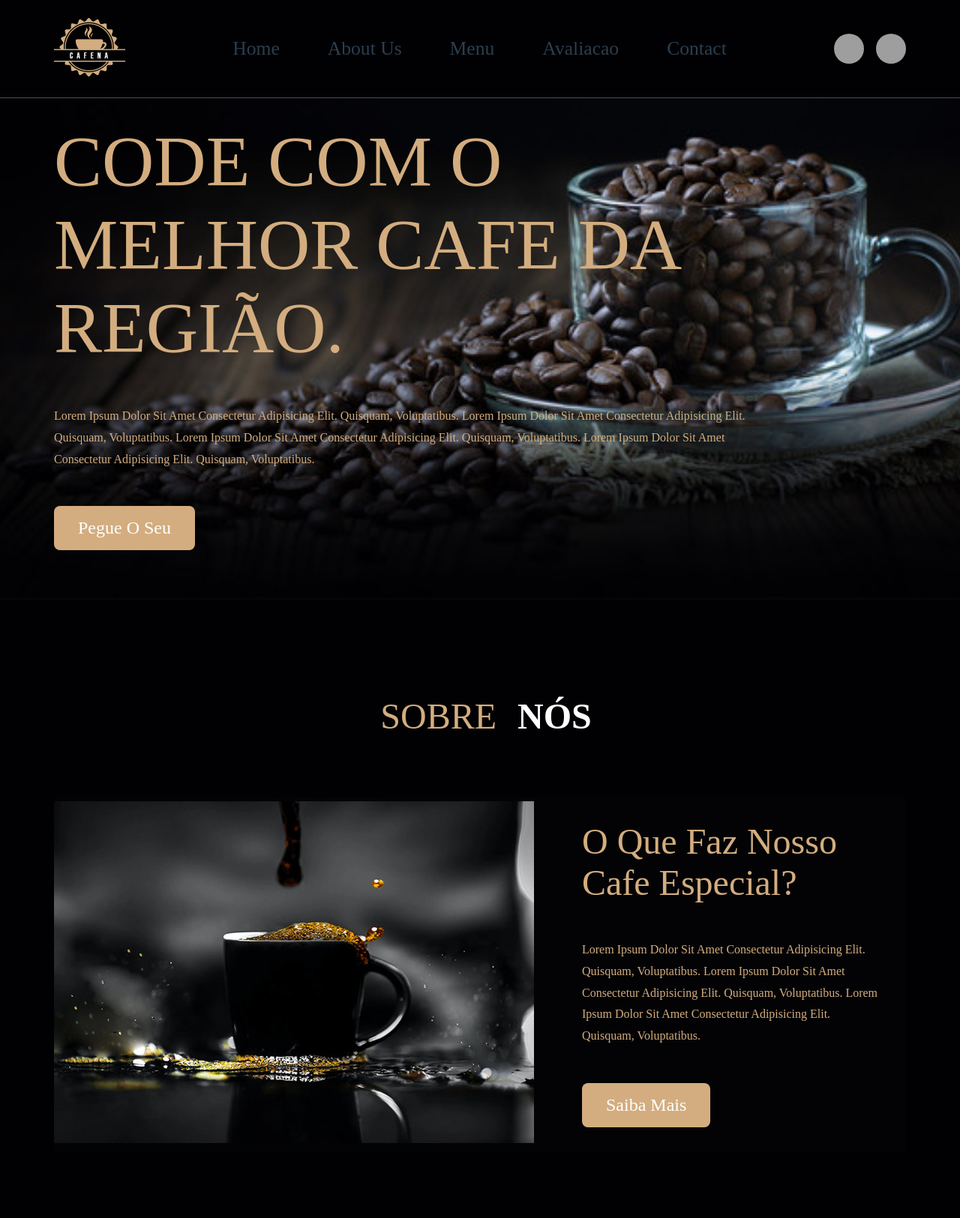
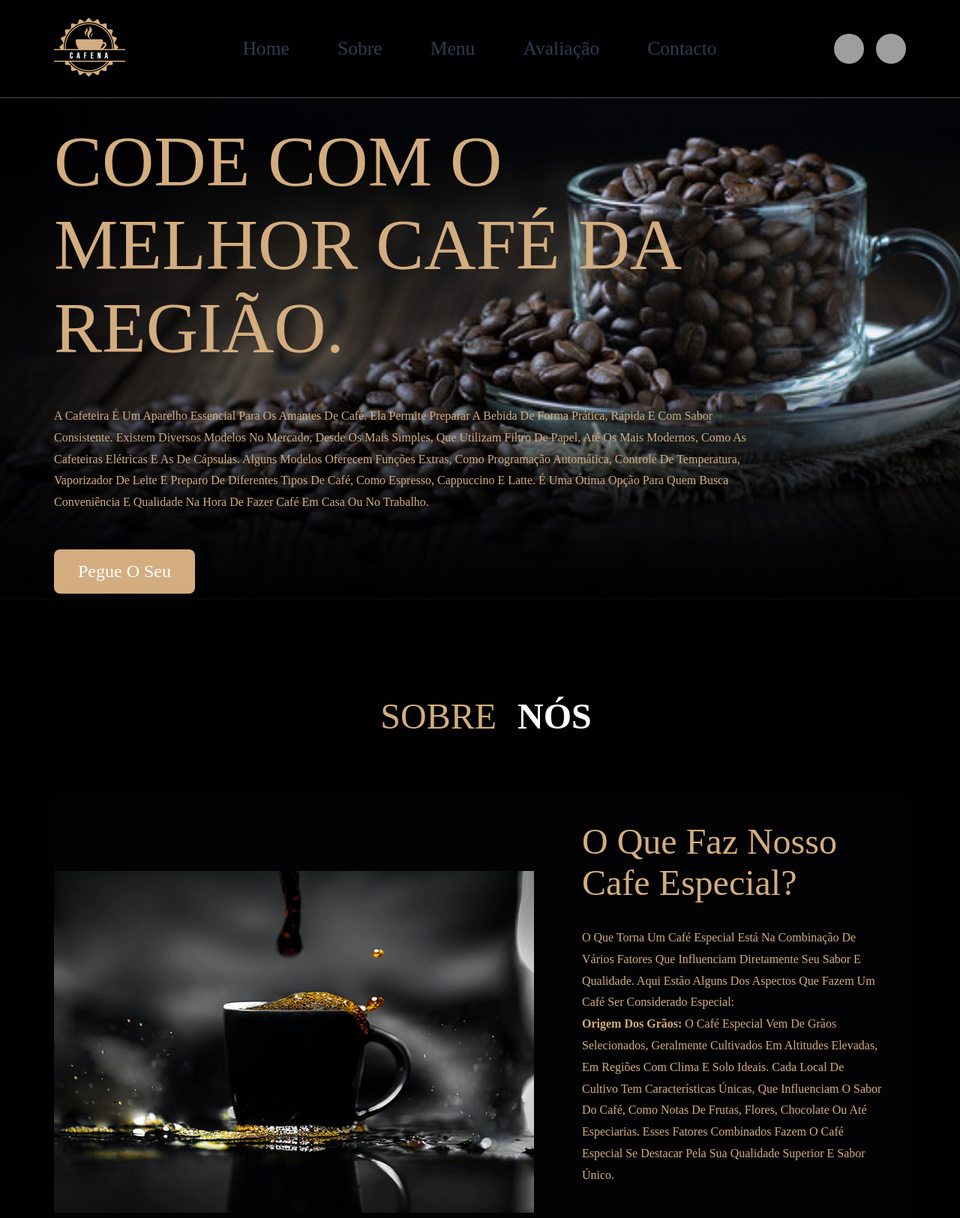
Before and after one commit to AlbertJohnson994/cafeteira, a plain HTML site: page index.html in a window 1280 px wide. Shown: the top 1625 px of the page at 75% size. Drawn offline with Linux system fonts and the light colour scheme; grey boxes are pictures that could not be loaded.

Commit message:
updating pics section

```diff
--- a/index.html
+++ b/index.html
@@ -10,7 +10,7 @@
     <link
         href="https://fonts.googleapis.com/css2?family=Lobster&family=Poppins:ital,wght@0,100;0,200;0,300;0,400;0,500;0,600;0,700;0,800;0,900;1,100;1,200;1,300;1,400;1,500;1,600;1,700;1,800;1,900&family=Roboto:ital,wdth,wght@0,75..100,100..900;1,75..100,100..900&display=swap"
         rel="stylesheet">
-    <title>DevClub Cafe</title>
+    <title>AJ Cafe</title>
 </head>
 
 <body>
@@ -21,10 +21,10 @@
             </a>
             <nav class="navbar">
                 <a href="#home">Home</a>
-                <a href="#about">About Us</a>
+                <a href="#about">Sobre</a>
                 <a href="#menu">Menu</a>
-                <a href="#avaliacao">Avaliacao</a>
-                <a href="#contact">Contact</a>
+                <a href="#avaliacao">Avaliação</a>
+                <a href="#contact">Contacto</a>
                 </ul>
             </nav>
             <div class="icon">
@@ -42,14 +42,14 @@
     <div class="home-container">
         <section class="home" id="home">
             <div class="content">
-                <h3>CODE COM O MELHOR CAFE DA REGIÃO.</h3>
+                <h3>CODE COM O MELHOR CAFÉ DA REGIÃO.</h3>
                 <p>
-                    Lorem ipsum dolor sit amet consectetur adipisicing elit. Quisquam, voluptatibus. Lorem ipsum dolor
-                    sit amet
-                    consectetur adipisicing elit. Quisquam, voluptatibus. Lorem ipsum dolor sit amet consectetur
-                    adipisicing
-                    elit. Quisquam, voluptatibus. Lorem ipsum dolor sit amet consectetur adipisicing elit. Quisquam,
-                    voluptatibus.
+                    A cafeteira é um aparelho essencial para os amantes de café. Ela permite preparar a bebida de forma
+                    prática, rápida e com sabor consistente. Existem diversos modelos no mercado, desde os mais simples,
+                    que utilizam filtro de papel, até os mais modernos, como as cafeteiras elétricas e as de cápsulas.
+                    Alguns modelos oferecem funções extras, como programação automática, controle de temperatura,
+                    vaporizador de leite e preparo de diferentes tipos de café, como espresso, cappuccino e latte. É uma
+                    ótima opção para quem busca conveniência e qualidade na hora de fazer café em casa ou no trabalho.
                 </p>
                 <a href="#menu" class="btn">Pegue o seu</a>
             </div>
@@ -64,11 +64,15 @@
             </div>
             <div class="content">
                 <h3>O que faz nosso cafe especial?</h3>
-                <p>Lorem ipsum dolor sit amet consectetur adipisicing elit. Quisquam, voluptatibus. Lorem ipsum dolor
-                    sit amet
-                    consectetur adipisicing elit. Quisquam, voluptatibus. Lorem ipsum dolor sit amet consectetur
-                    adipisicing
-                    elit. Quisquam, voluptatibus.</p>
+                <p>
+                    O que torna um café especial está na combinação de vários fatores que influenciam diretamente seu
+                    sabor e qualidade. Aqui estão alguns dos aspectos que fazem um café ser considerado especial: <br>
+                    <b>Origem dos Grãos:</b> O café especial vem de grãos selecionados, geralmente cultivados em
+                    altitudes elevadas, em regiões com clima e solo ideais. Cada local de cultivo tem características
+                    únicas, que influenciam o sabor do café, como notas de frutas, flores, chocolate ou até especiarias.
+                    Esses fatores combinados fazem o café especial se destacar pela sua qualidade superior e sabor
+                    único.
+                </p>
                 <a href="#menu" class="btn">Saiba mais</a>
             </div>
         </div>
@@ -81,42 +85,42 @@
             <div class="box">
                 <img src="images/menu-1.png" alt="menu-1">
                 <h3>Cafe Americano</h3>
-                <p>Lorem ipsum dolor sit amet consectetur adipisicing elit. Quisquam, voluptatibus.</p>
+                <p>Café preto mais suave, feito com espresso e água quente.</p>
                 <div class="price">R$ 15,00 <span>R$ 20,00</span></div>
                 <a href="#" class="btn">Adicionar ao carrinho</a>
             </div>
             <div class="box">
                 <img src="images/menu-2.png" alt="menu-2">
                 <h3>Cafe Latte</h3>
-                <p>Lorem ipsum dolor sit amet consectetur adipisicing elit. Quisquam, voluptatibus.</p>
+                <p>Espresso com bastante leite vaporizado, bem cremoso e suave.</p>
                 <div class="price">R$ 15,00 <span>R$ 20,00</span></div>
                 <a href="#" class="btn">Adicionar ao carrinho</a>
             </div>
             <div class="box">
                 <img src="images/menu-3.png" alt="menu-3">
                 <h3>Cafe Mocha</h3>
-                <p>Lorem ipsum dolor sit amet consectetur adipisicing elit. Quisquam, voluptatibus.</p>
+                <p>Mistura de espresso, leite vaporizado e chocolate, doce e encorpado.</p>
                 <div class="price">R$ 15,00 <span>R$ 20,00</span></div>
                 <a href="#" class="btn">Adicionar ao carrinho</a>
             </div>
             <div class="box">
                 <img src="images/menu-4.png" alt="menu-1">
                 <h3>Cafe Americano</h3>
-                <p>Lorem ipsum dolor sit amet consectetur adipisicing elit. Quisquam, voluptatibus.</p>
+                <p>Café preto mais suave, feito com espresso e água quente.</p>
                 <div class="price">R$ 15,00 <span>R$ 20,00</span></div>
                 <a href="#" class="btn">Adicionar ao carrinho</a>
             </div>
             <div class="box">
                 <img src="images/menu-5.png" alt="menu-2">
                 <h3>Cafe Latte</h3>
-                <p>Lorem ipsum dolor sit amet consectetur adipisicing elit. Quisquam, voluptatibus.</p>
+                <p>Espresso com bastante leite vaporizado, bem cremoso e suave.</p>
                 <div class="price">R$ 15,00 <span>R$ 20,00</span></div>
                 <a href="#" class="btn">Adicionar ao carrinho</a>
             </div>
             <div class="box">
                 <img src="images/menu-6.png" alt="menu-3">
                 <h3>Cafe Mocha</h3>
-                <p>Lorem ipsum dolor sit amet consectetur adipisicing elit. Quisquam, voluptatibus.</p>
+                <p>Mistura de espresso, leite vaporizado e chocolate, doce e encorpado.</p>
                 <div class="price">R$ 15,00 <span>R$ 20,00</span></div>
                 <a href="#" class="btn">Adicionar ao carrinho</a>
             </div>
@@ -129,7 +133,7 @@
             <div class="box">
                 <img src="images/jo.jpg" alt="pic-1">
                 <h3>AJ Tech</h3>
-                <p>Lorem ipsum dolor sit amet consectetur adipisicing elit. Quisquam, voluptatibus.</p>
+                <p>Ótima cafeteira, esquenta rápido e tem um bom custo-benefício.</p>
                 <div class="stars">
                     <div class="stars">
                         <img width="28" height="28" src="https://img.icons8.com/fluency/28/star--v1.png"
@@ -146,9 +150,9 @@
                 </div>
             </div>
             <div class="box">
-                <img src="images/pic-2.png" alt="pic-2">
-                <h3>Elum Musk</h3>
-                <p>Lorem ipsum dolor sit amet consectetur adipisicing elit. Quisquam, voluptatibus.</p>
+                <img src="images/andrew.jpg" alt="pic-2">
+                <h3>Andrew Dadson</h3>
+                <p>Cafeteira muito prática e fácil de usar. O café fica delicioso!</p>
                 <div class="stars">
                     <div class="stars">
                         <img width="28" height="28" src="https://img.icons8.com/fluency/28/star--v1.png"
@@ -165,9 +169,9 @@
                 </div>
             </div>
             <div class="box">
-                <img src="images/IMG-20250410-WA0060.jpg" alt="pic-3">
-                <h3>Albert Johnson</h3>
-                <p>Lorem ipsum dolor sit amet consectetur adipisicing elit. Quisquam, voluptatibus.</p>
+                <img src="images/daniel.jpg" alt="pic-3">
+                <h3>Daniel Agyeman Asare</h3>
+                <p>Design bonito e prepara o café do jeitinho que eu gosto!</p>
                 <div class="stars">
                     <img width="28" height="28" src="https://img.icons8.com/fluency/28/star--v1.png" alt="star--v1" />
                     <img width="28" height="28" src="https://img.icons8.com/fluency/28/star--v1.png" alt="star--v1" />
--- a/styles.css
+++ b/styles.css
@@ -172,7 +172,7 @@ section  {
     background-color: var(--black-color);
 }
 .about .row .content {
-    max-width: 50rem;
+    max-width: 30rem;
     color: var(--main-color);
     padding: 2rem;
 }
@@ -180,13 +180,12 @@ section  {
 .about .row .content h3 {
     font-size: 3rem;
     font-weight: 200;
-    margin-bottom: 2rem;
+    margin-bottom: 1rem;
     color: var(--main-color);
 }
 .about .row .content p {
-    font-size: 1rem;
+    font-size: 0,5rem;
     font-weight: 100;
-    margin-bottom: 2rem;
     color: var(--main-color);
     line-height: 1.8;
     padding: 1rem 0;
```
Also changed, not shown: images/andrew.jpg (added), images/daniel.jpg (added).
